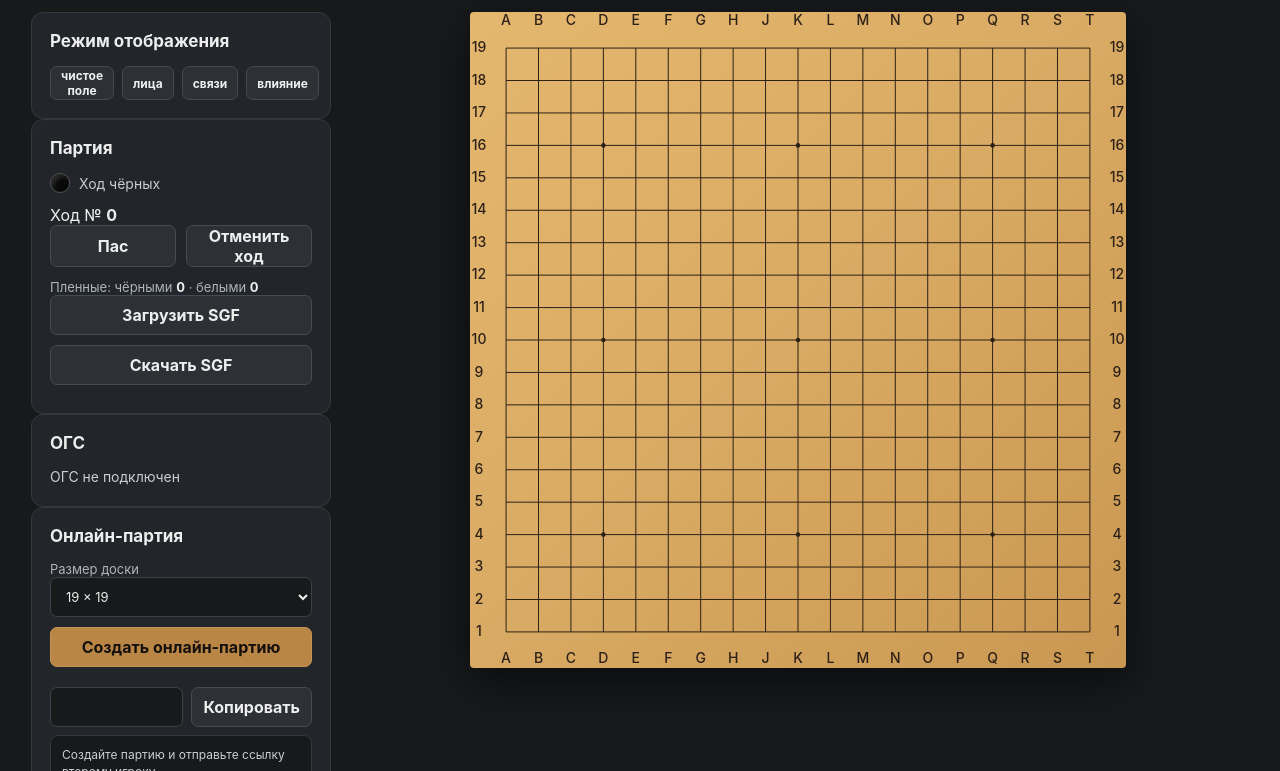
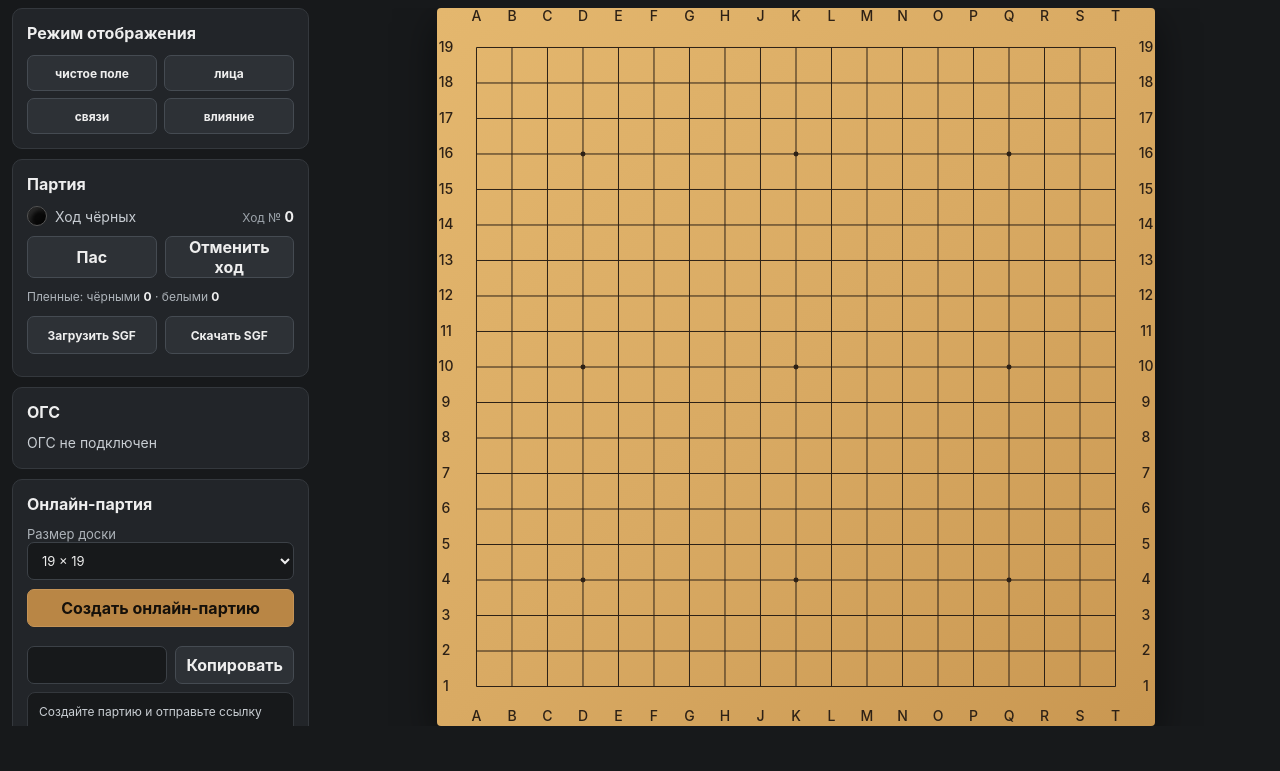
Before and after one commit to schoolweiqi/go-interfaces, a plain HTML site: page index.html in a window 1280 px wide. Shown: the part 62-833 px from the top of the page. After the commit the page ends 800 px from the top, so only its background shows below. Drawn offline with Linux system fonts and the light colour scheme; a script that the page names is missing.

Commit message:
Maximize board area with scrollable left sidebar

```diff
--- a/styles.css
+++ b/styles.css
@@ -5,11 +5,13 @@
   color: #eeeeee;
 }
 * { box-sizing: border-box; }
-    body { margin: 0; min-height: 100vh; background: #17191b; }
+html, body { margin: 0; min-height: 100%; background: #17191b; }
+body { min-height: 100vh; }
 .shell { min-height: 100vh; }
+
 header {
   height: 58px;
-      padding: 0 24px;
+  padding: 0 18px;
   display: flex;
   align-items: center;
   gap: 22px;
@@ -18,26 +20,165 @@
 }
 header b { font: 700 25px Georgia, serif; color: #d9aa63; }
 header span { color: #9ca3aa; font-size: 14px; }
+
+/*
+ * На широком экране интерфейс состоит из узкой прокручиваемой левой панели
+ * и максимально большой области доски справа. Страница целиком не должна
+ * увеличивать высоту из-за длинной панели настроек — прокручивается сама панель.
+ */
 main {
+  height: calc(100vh - 58px);
   display: grid;
-      grid-template-columns: 300px minmax(420px, 1fr);
-      grid-template-areas: "ogs board" "network board" "bot board" "settings board";
-      gap: 16px;
-      padding: 16px;
-      max-width: 1250px;
-      margin: auto;
-      align-items: start;
+  grid-template-columns: 300px minmax(0, 1fr);
+  gap: 12px;
+  padding: 12px;
+  overflow: hidden;
 }
+
+.leftPanel {
+  min-width: 0;
+  display: flex;
+  flex-direction: column;
+  gap: 10px;
+  overflow-y: auto;
+  padding-right: 3px;
+  scrollbar-width: thin;
+}
+
 .panel {
+  flex: 0 0 auto;
   background: #222529;
   border: 1px solid #34383d;
-      border-radius: 12px;
-      padding: 18px;
+  border-radius: 10px;
+  padding: 14px;
 }
-    .ogs { grid-area: ogs; }
-    .network { grid-area: network; }
-    .bot { grid-area: bot; }
-    .settings { grid-area: settings; }
+h2 { font-size: 16px; margin: 0 0 12px; }
+p { margin: 0 0 12px; line-height: 1.45; }
+.muted { color: #9ca3aa; font-size: 13px; }
+
+input, select, button {
+  width: 100%;
+  min-height: 38px;
+  border-radius: 7px;
+  border: 1px solid #3c4147;
+  background: #17191b;
+  color: #eeeeee;
+  padding: 0 10px;
+  margin: 0 0 9px;
+  font: inherit;
+}
+button {
+  cursor: pointer;
+  background: #b98645;
+  border-color: #c49356;
+  color: #15100a;
+  font-weight: 700;
+}
+button.secondary { background: #2d3136; border-color: #454b52; color: #eee; }
+button:disabled { cursor: not-allowed; opacity: .55; }
+label { display: block; color: #aeb4ba; font-size: 13px; }
+.row { display: grid; grid-template-columns: 1fr 1fr; gap: 8px; }
+.row button { margin-bottom: 0; }
+
+/* Режимы отображения всегда находятся в самом верху левой панели. */
+.boardModes {
+  display: grid;
+  grid-template-columns: 1fr 1fr;
+  gap: 7px;
+}
+.boardModes button {
+  min-height: 36px;
+  margin: 0;
+  padding: 0 8px;
+  font-size: 12px;
+  background: #2d3136;
+  border-color: #454b52;
+  color: #eee;
+}
+.boardModes button.active {
+  background: #b98645;
+  border-color: #c49356;
+  color: #15100a;
+}
+
+/* Блок текущей партии. */
+.gameStateRow {
+  display: flex;
+  align-items: center;
+  justify-content: space-between;
+  gap: 10px;
+  margin-bottom: 10px;
+}
+.turn {
+  display: flex;
+  align-items: center;
+  gap: 8px;
+  color: #c7ccd2;
+  font-size: 14px;
+}
+.turnStone {
+  width: 20px;
+  height: 20px;
+  flex: 0 0 20px;
+  border-radius: 50%;
+  background: #0a0a0a;
+  border: 1px solid #555;
+  box-shadow: inset -3px -3px 5px #0007, inset 3px 3px 4px #fff2;
+}
+.turnStone.white {
+  background: #eee;
+  border-color: #999;
+  box-shadow: inset -3px -3px 5px #aaa7, inset 3px 3px 4px #fff;
+}
+.moveCounter {
+  white-space: nowrap;
+  color: #9ca3aa;
+  font-size: 12px;
+}
+.moveCounter strong { color: #eee; font-size: 14px; }
+.gameActions { margin-bottom: 10px; }
+.captureInfo { font-size: 12px; line-height: 1.5; color: #aeb4ba; }
+.captureInfo strong { color: #eee; }
+
+.sgfActions {
+  display: grid;
+  grid-template-columns: 1fr 1fr;
+  gap: 8px;
+  margin-top: 10px;
+}
+.sgfActions button { margin: 0; font-size: 12px; padding: 0 7px; }
+.gameMessage {
+  min-height: 0;
+  margin-top: 8px;
+  color: #d8b37f;
+  font-size: 11px;
+  line-height: 1.35;
+}
+
+/*
+ * Доска — единственный элемент правой области.
+ * Её сторона ограничивается меньшим из двух доступных размеров:
+ * шириной колонки и высотой окна.
+ */
+.boardWrap {
+  min-width: 0;
+  min-height: 0;
+  display: flex;
+  align-items: center;
+  justify-content: center;
+  overflow: hidden;
+}
+canvas {
+  width: min(100%, calc(100vh - 82px));
+  max-height: calc(100vh - 82px);
+  aspect-ratio: 1;
+  display: block;
+  border-radius: 4px;
+  box-shadow: 0 14px 40px #0008;
+  touch-action: manipulation;
+}
+
+/* Настройки. */
 .settings button { margin-bottom: 0; }
 .settingsBody {
   display: grid;
@@ -51,25 +192,15 @@
   padding-top: 10px;
   border-top: 1px solid #34383d;
 }
-    .settingsGroup:first-child {
-      padding-top: 0;
-      border-top: 0;
-    }
+.settingsGroup:first-child { padding-top: 0; border-top: 0; }
 .settingsGroup h3 {
   margin: 0;
   font-size: 13px;
   color: #d7dbe0;
   font-weight: 700;
 }
-    .settingsBody label {
-      margin: 0;
-      font-size: 12px;
-    }
-    .settingsBody input {
-      min-height: 34px;
-      margin: 4px 0 0;
-      font-size: 12px;
-    }
+.settingsBody label { margin: 0; font-size: 12px; }
+.settingsBody input { min-height: 34px; margin: 4px 0 0; font-size: 12px; }
 .settingsCheck {
   display: flex !important;
   align-items: center;
@@ -86,98 +217,9 @@
   flex: 0 0 auto;
   accent-color: #b98645;
 }
-    .controls { grid-area: controls; width: min(82vh, 100%); }
-    .boardWrap {
-      grid-area: board;
-      display: flex;
-      flex-direction: column;
-      justify-content: flex-start;
-      align-items: center;
-      gap: 12px;
-      min-width: 0;
-    }
-    .boardSidebar {
-      display: flex;
-      flex-direction: column;
-      gap: 12px;
-      width: min(82vh, 100%);
-      flex: 0 0 auto;
-    }
-    .boardModes {
-      display: grid;
-      grid-template-columns: repeat(4, 1fr);
-      gap: 8px;
-      width: 100%;
-    }
-    .boardModes button {
-      min-height: 34px;
-      margin: 0;
-      padding: 0 10px;
-      font-size: 12px;
-      background: #2d3136;
-      border-color: #454b52;
-      color: #eee;
-    }
-    .boardModes button.active {
-      background: #b98645;
-      border-color: #c49356;
-      color: #15100a;
-    }
-    canvas {
-      width: min(82vh, 100%);
-      aspect-ratio: 1;
-      display: block;
-      border-radius: 4px;
-      box-shadow: 0 14px 40px #0008;
-      touch-action: manipulation;
-    }
-    h2 { font-size: 17px; margin: 0 0 15px; }
-    p { margin: 0 0 12px; line-height: 1.45; }
-    .muted { color: #9ca3aa; font-size: 13px; }
-    input, select, button {
-      width: 100%;
-      min-height: 40px;
-      border-radius: 7px;
-      border: 1px solid #3c4147;
-      background: #17191b;
-      color: #eeeeee;
-      padding: 0 11px;
-      margin: 0 0 10px;
-      font: inherit;
-    }
-    button {
-      cursor: pointer;
-      background: #b98645;
-      border-color: #c49356;
-      color: #15100a;
-      font-weight: 700;
-    }
-    button.secondary { background: #2d3136; border-color: #454b52; color: #eee; }
-    button:disabled { cursor: not-allowed; opacity: .55; }
-    label { display: block; color: #aeb4ba; font-size: 13px; }
+
 .msg { min-height: 20px; font-size: 12px; color: #d8b37f; word-break: break-word; }
-    .row { display: grid; grid-template-columns: 1fr 1fr; gap: 10px; }
-    .row button { margin-bottom: 0; }
-    .captureInfo { margin-top: 12px; font-size: 13px; color: #aeb4ba; }
-    .captureInfo strong { color: #eee; }
-    a.gameLink { color: #e4b76e; }
-    .turn {
-      display: flex;
-      align-items: center;
-      gap: 9px;
-      margin-bottom: 12px;
-      color: #c7ccd2;
-      font-size: 14px;
-    }
-    .turnStone {
-      width: 20px;
-      height: 20px;
-      border-radius: 50%;
-      background: #0a0a0a;
-      border: 1px solid #555;
-      box-shadow: inset -3px -3px 5px #0007, inset 3px 3px 4px #fff2;
-    }
-    .turnStone.white { background: #eee; border-color: #999; box-shadow: inset -3px -3px 5px #aaa7, inset 3px 3px 4px #fff; }
+.ogsDisconnected { font-size: 14px; color: #c9ced3; }
 .botStatusBox {
   padding: 10px 11px;
   border-radius: 8px;
@@ -220,15 +262,25 @@
   color: #c9ced3;
 }
 .networkStatus strong { color: #e9c98f; }
-    .networkBadge { display:inline-block; padding:2px 7px; border:1px solid #454b52; border-radius:999px; margin-right:5px; }
+.networkBadge {
+  display: inline-block;
+  padding: 2px 7px;
+  border: 1px solid #454b52;
+  border-radius: 999px;
+  margin-right: 5px;
+}
+
 @media (max-width: 820px) {
   main {
+    height: auto;
+    min-height: calc(100vh - 58px);
     grid-template-columns: 1fr;
-        grid-template-areas: "ogs" "network" "bot" "settings" "board";
+    overflow: visible;
   }
-      canvas { width: 100%; }
-      .boardWrap { align-items: stretch; }
-      .boardSidebar, .controls { width: 100%; }
+  .leftPanel { overflow: visible; padding-right: 0; }
+  .boardWrap { min-height: auto; }
+  canvas {
+    width: 100%;
+    max-height: none;
   }
-
-.ogsDisconnected { font-size: 14px; color: #c9ced3; }
+}
```
Lines whose indentation alone changed are shown as unchanged.
